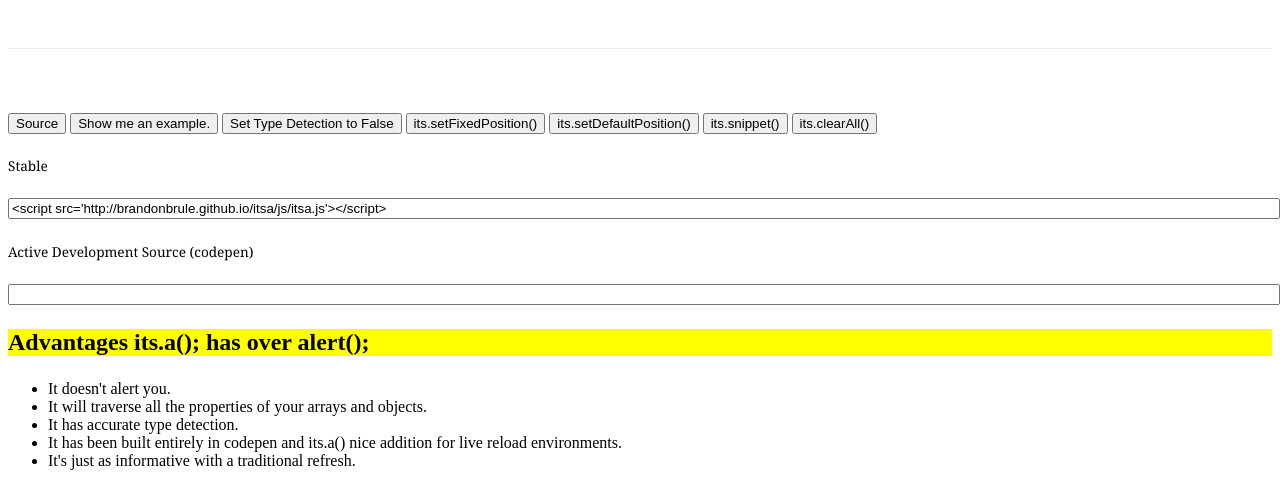
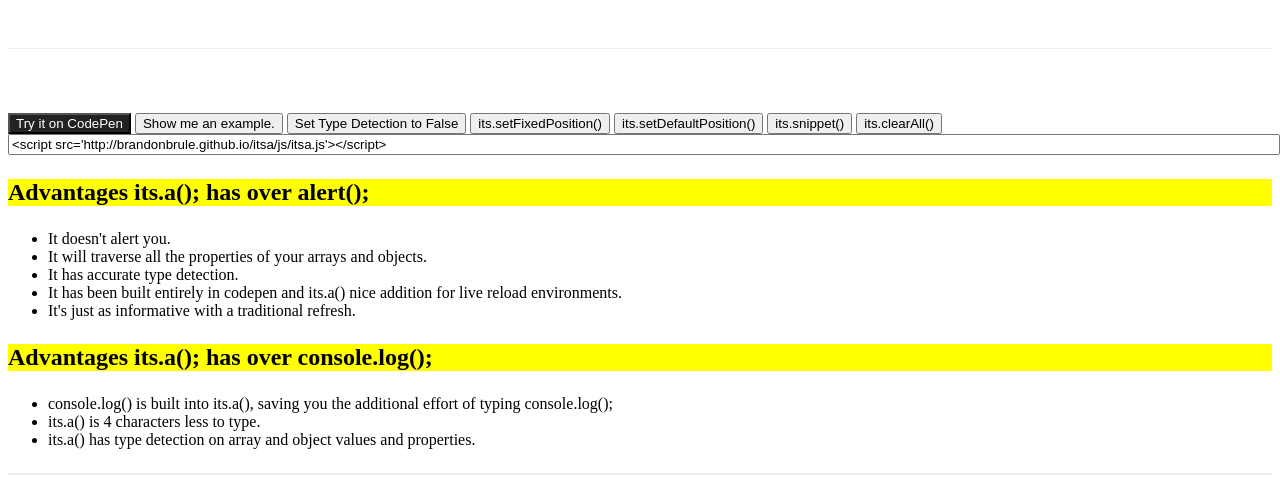
Before and after one commit to brandonbrule/itsa, a plain HTML site: page index.html in a window 1280 px wide. Shown: the part 322-800 px from the top of the page. Drawn offline with Linux system fonts and the light colour scheme; a script that the page names is missing.

Commit message:
try it on codepen button

```diff
--- a/index.html
+++ b/index.html
@@ -271,18 +271,21 @@ li.L9 {
   <h1><span>its.a();</span> <br>A Friendlier AL&Euml;RT with<br> Type Detection</h1>
   <h2>its.a(whateverYouWantPal);</h2>
 </header>
-<button>Source</button>
+<span>
+    <form style="display:inline;" action="http://codepen.io/pen/define" method="POST" target="_blank">
+      <input id="data-input" type="hidden" name="data" value="{&amp;quot;title&amp;quot;:&amp;quot;&amp;quot;,&amp;quot;description&amp;quot;:&amp;quot;&amp;quot;,&amp;quot;css_external&amp;quot;:&amp;quot;&amp;quot;,&amp;quot;js_external&amp;quot;:&amp;quot;http://brandonbrule.github.io/itsa/js/itsa.js&amp;quot;,&amp;quot;html&amp;quot;:&amp;quot;&amp;quot;,&amp;quot;css&amp;quot;:&amp;quot;&amp;quot;,&amp;quot;js&amp;quot;:&amp;quot;its.message(\n  &amp;apos;its.a()&amp;apos;, \n  &amp;apos;An unintrusive alert window with more information and custom messaging api.&amp;apos;\n);\n&amp;quot;,&amp;quot;html_pre_processor&amp;quot;:&amp;quot;&amp;quot;,&amp;quot;css_pre_processor&amp;quot;:&amp;quot;&amp;quot;,&amp;quot;js_library&amp;quot;:&amp;quot;&amp;quot;}">
+      <input type="submit" style="background:#222;color:#fff;" value="Try it on CodePen">
+    </form>
+  </span>
 <button onclick="its.a(itsIntroSampleObject)">Show me an example.</button>
 <button onclick="its.a(itsIntroSampleObject, false)">Set Type Detection to False</button>
 <button onclick="its.setFixedPosition()">its.setFixedPosition()</button>
 <button onclick="its.setDefaultPosition()">its.setDefaultPosition()</button>
 <button onclick="its.snippet()">its.snippet()</button>
 <button onclick="its.clearAll()">its.clearAll()</button>
+
 <div id="source-code">
-  <p>Stable</p>
   <input onClick="this.setSelectionRange(0, this.value.length)" type="text" style="width:100%;" value="<script src='http://brandonbrule.github.io/itsa/js/itsa.js'></script>">
-  <p>Active Development Source (codepen)</p>
-  <input type="text" style="width:100%;" value="">
 </div>
 <h3>Advantages its.a(); has over alert();</h3>
 <ul>
```
